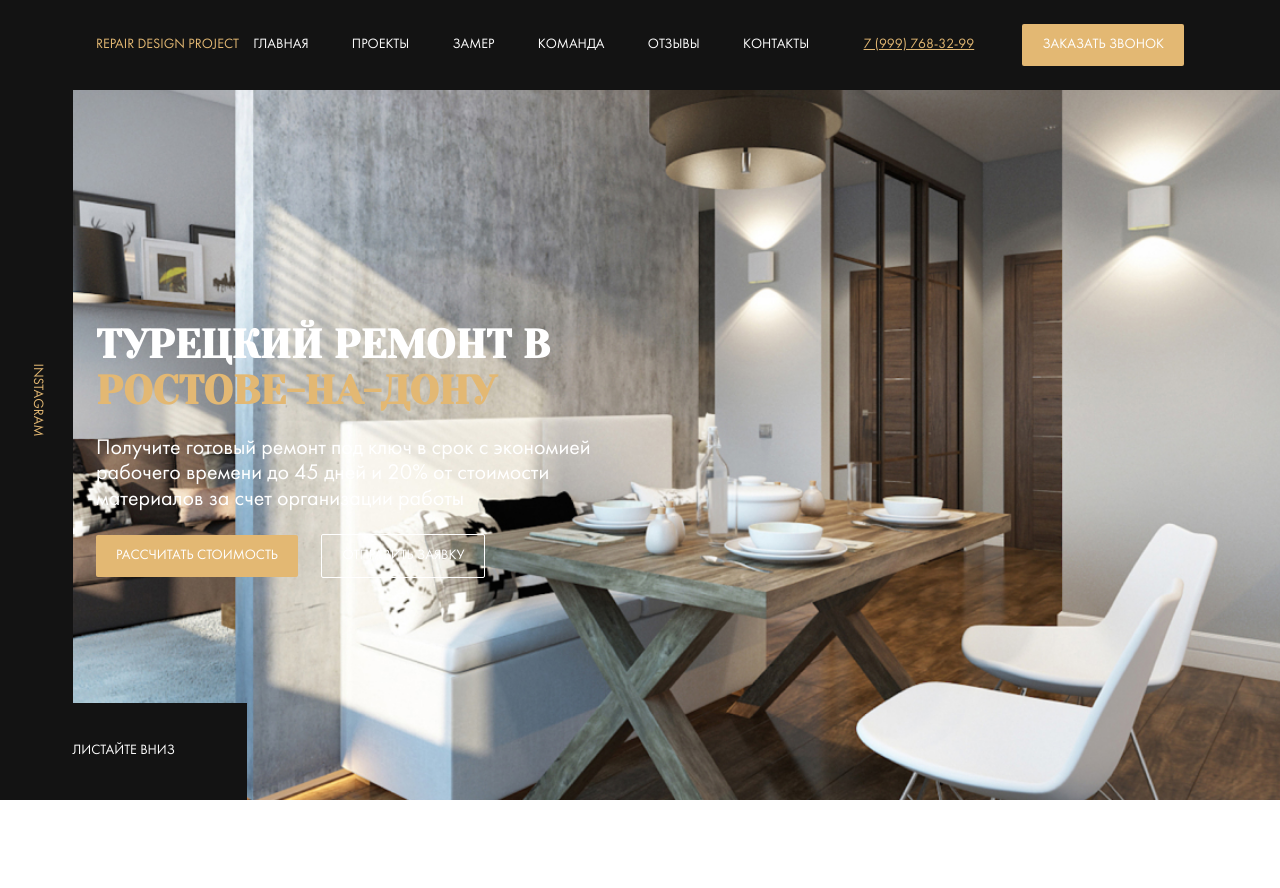
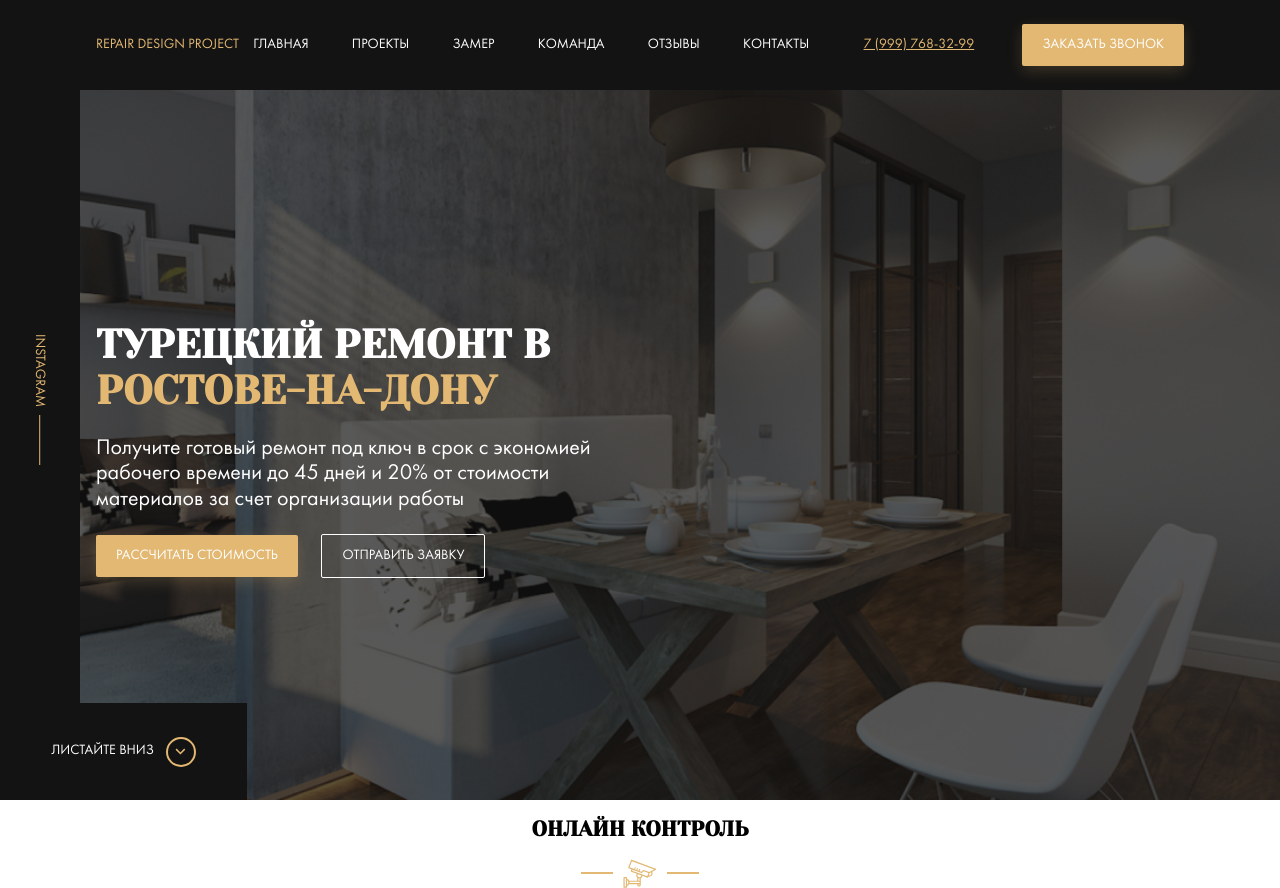
Before and after one commit to boris021/DRC, a website: page index.html in a window 1280 px wide. Before the commit the page ends 800 px from the top, so only its background shows below. Drawn offline with Linux system fonts and the light colour scheme; files whose address does not match are found by name.

Commit message:
add style hero and video

```diff
--- a/index.html
+++ b/index.html
@@ -14,7 +14,7 @@
 	<header class="header">
 		<div class="container">
 			<div class="menu">
-				<div class="logo menu__logo">Repair Design Project </div>
+				<div class="logo menu__logo">Repair Design Project</div>
 				<!-- /.logo -->
 				<nav class="nav menu__nav">
 					<a href="#" class="nav__item">Главная</a>
@@ -55,6 +55,22 @@
 			<a href="#" class="scroll-down">Листайте вниз</a>
 		</section>
 		<!-- /.hero -->
+
+		<section class="section control">
+			<div class="container">
+				<div class="section-title">
+					<h2 class="section-title__heading">Онлайн контроль</h2>
+					<!-- /.section-title__heading -->
+					<div class="section-title__image">
+						<img src="img/video.svg" alt="video">
+					</div>
+					<!-- /.section-title__image -->
+				</div>
+				<!-- /.section-title -->
+			</div>
+			<!-- /.container -->
+		</section>
+		<!-- /.section control -->
 	</main>
 </body>
 
--- a/sass/_interface.sass
+++ b/sass/_interface.sass
@@ -3,9 +3,15 @@
 	border: none
 	border-radius: 2px
 	text-transform: uppercase
+	&:hover
+		cursor: pointer
 	&--primary
 		background-color: $primary
 		color: $light
+		box-shadow: 0px 5px 15px rgba($primary, 0.2)
+		transition: box-shadow 0.3s
+		&:hover
+			box-shadow: none
 	&--outline
 		border: 1px solid $light
 		background-color: transparent
--- /dev/null
+++ b/sass/_settings.sass
@@ -0,0 +1,21 @@
+*, *:before, *:after
+	box-sizing: border-box
+
+body
+	font-family: 'Futura Book', sans-serif
+	font-size: 14px
+.section
+	&-title
+		text-align: center
+		text-transform: uppercase
+		font-family: 'Yeseva One', cursive
+		&__image
+			display: flex
+			align-items: center
+			justify-content: center
+			&::after, &::before
+				content: ''
+				width: 32px
+				height: 2px
+				background-color: $primary
+				margin: 0 10px
--- a/sass/style.sass
+++ b/sass/style.sass
@@ -2,13 +2,8 @@
 @import 'normalize'
 @import 'variables'
 @import 'grid'
+@import 'settings'
 @import 'interface'
 @import 'templates/header'
 @import 'templates/hero'
-
-*, *:before, *:after
-	box-sizing: border-box
-
-body
-	font-family: 'Futura Book', sans-serif
-	font-size: 14px
+@import 'templates/control'
--- a/sass/templates/_header.sass
+++ b/sass/templates/_header.sass
@@ -19,6 +19,9 @@
 		text-decoration: none
 		text-transform: uppercase
 		margin-right: 40px
+		transition: 0.2s
+		&:hover
+			color: $primary
 .phone
 	color: $primary
 .contacts
--- a/sass/templates/_hero.sass
+++ b/sass/templates/_hero.sass
@@ -7,7 +7,16 @@
 	background: $dark url('../img/hero-bg.jpg') no-repeat center / cover
 	height: 100vh
 	color: $light
+	&::before
+		content: ''
+		position: absolute
+		top: 0
+		left: 0
+		width: 100%
+		height: 100%
+		background-color: rgba($dark, 0.7)
 	&__content
+		position: relative
 		max-width: 670px
 	&__text
 		font-size: 22px
@@ -32,16 +41,34 @@
 	text-transform: uppercase
 	color: $light
 	text-decoration: none
+	&::after
+		content: ''
+		background: url(../img/arrow-down.svg) no-repeat center
+		width: 30px
+		height: 30px
+		border: 2px solid $primary
+		border-radius: 50%
+		margin-left: 12px
 .instagram
 	display: flex
+	justify-content: center
 	align-items: center
 	background: $dark
 	height: 100vh
 	&__link
+		display: flex
+		align-items: center
 		text-transform: uppercase
 		color: $primary
 		text-decoration: none
 		transform: rotate(90deg)
+		line-height: 0.8
+		&::after
+			content: ''
+			width: 50px
+			height: 1px
+			background-color: $primary
+			margin-left: 8px
 .title
 	margin: 0
 	font-family: 'Yeseva One', cursive
```
Also changed, not shown: css/style.css, img/arrow-down.svg (added), img/video.svg (added), sass/templates/_control.sass (added).
